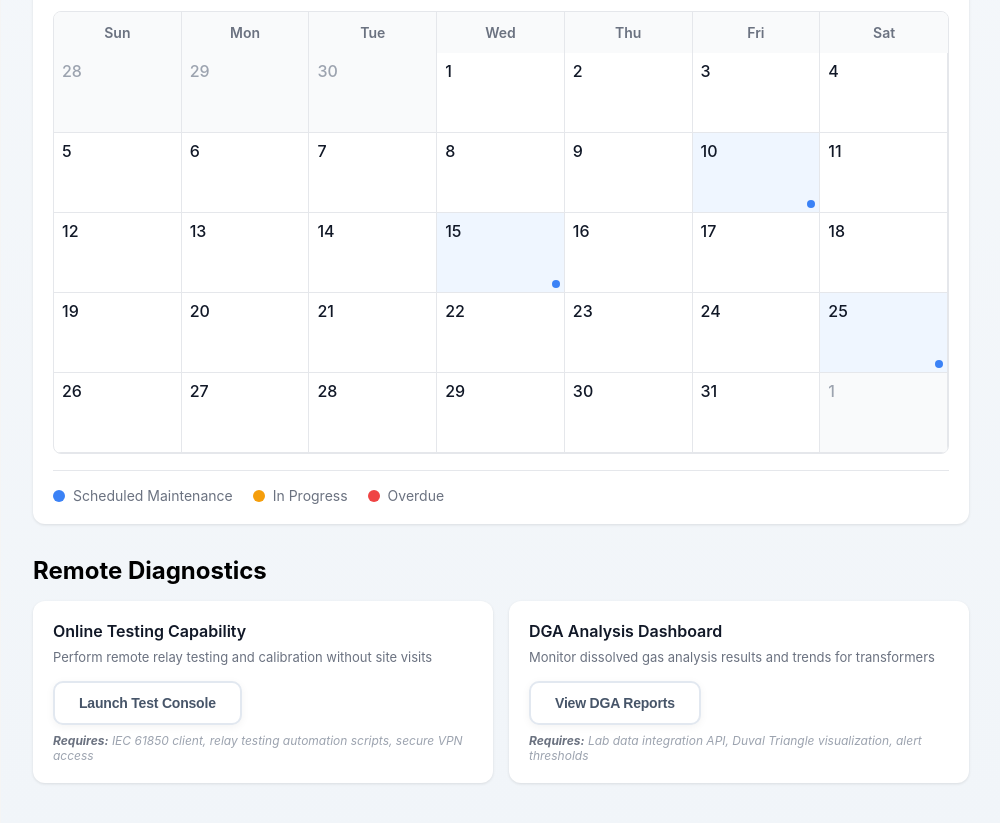
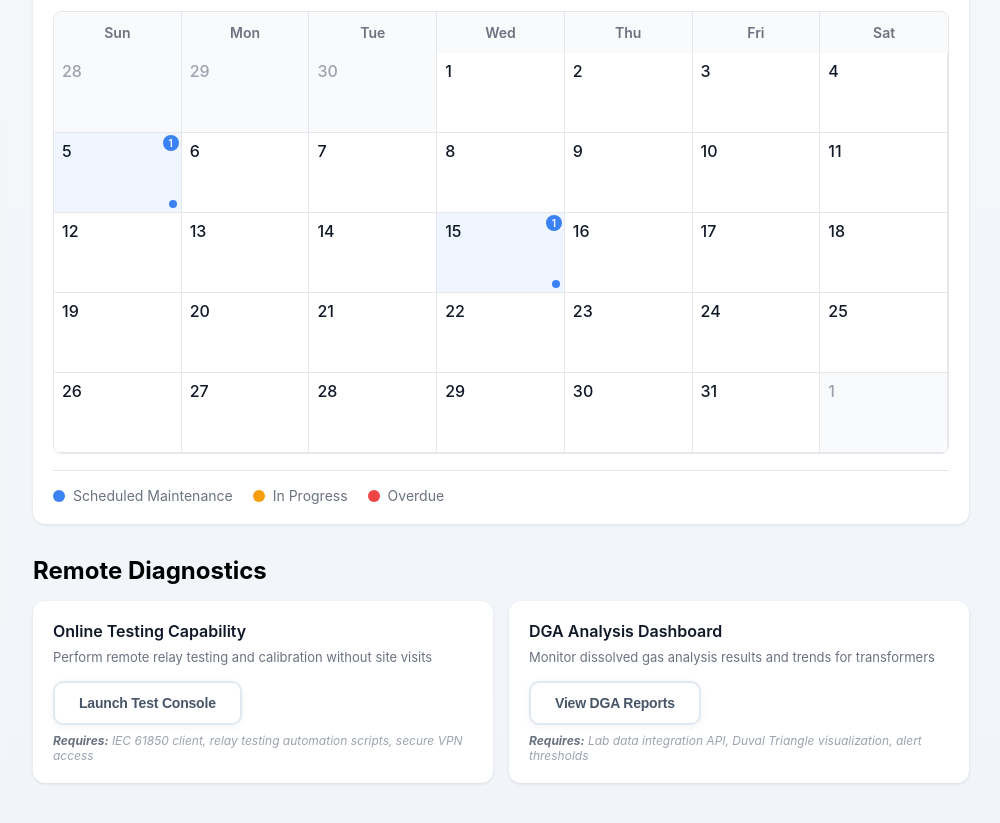
Before and after one commit to Uddhav-Saikia/Digital-Twin-of-EVH-substation-, a React (Create React App) app: page /maintenance in a window 1280 px wide. Shown: the part 1460-2283 px from the top of the page, without its empty margins (279-1279 px from the left). Built offline with nearby package versions, Linux system fonts and the light colour scheme; sample sign-in values are in the browser's storage.

Commit message:
add calendar functionality and day details modal in Maintenance component

```diff
--- a/src/pages/Maintenance.css
+++ b/src/pages/Maintenance.css
@@ -551,3 +551,112 @@
 .dark .modal-actions {
   border-top-color: #374151;
 }
+
+/* Calendar Enhancements */
+.maintenance-count {
+  position: absolute;
+  top: 2px;
+  right: 2px;
+  background: #3b82f6;
+  color: white;
+  font-size: 10px;
+  font-weight: 600;
+  width: 16px;
+  height: 16px;
+  border-radius: 50%;
+  display: flex;
+  align-items: center;
+  justify-content: center;
+}
+
+.calendar-day {
+  position: relative;
+  transition: all 0.2s;
+}
+
+.calendar-day.has-event:hover {
+  background: #e0e7ff;
+  transform: scale(1.05);
+}
+
+.dark .calendar-day.has-event:hover {
+  background: #374151;
+}
+
+/* Day Details Modal Content */
+.day-details-content {
+  max-height: 500px;
+  overflow-y: auto;
+  display: flex;
+  flex-direction: column;
+  gap: 16px;
+}
+
+.day-maintenance-card {
+  background: #f9fafb;
+  border: 1px solid #e5e7eb;
+  border-radius: 8px;
+  padding: 16px;
+}
+
+.dark .day-maintenance-card {
+  background: #374151;
+  border-color: #4b5563;
+}
+
+.day-maintenance-header {
+  display: flex;
+  justify-content: space-between;
+  align-items: start;
+  margin-bottom: 12px;
+}
+
+.day-maintenance-header h4 {
+  font-size: 15px;
+  font-weight: 600;
+  color: #111827;
+  margin: 0 0 4px 0;
+}
+
+.dark .day-maintenance-header h4 {
+  color: #ffffff;
+}
+
+.day-maintenance-header p {
+  font-size: 13px;
+  color: #6b7280;
+  margin: 0;
+}
+
+.dark .day-maintenance-header p {
+  color: #d1d5db;
+}
+
+.day-maintenance-details {
+  display: flex;
+  flex-wrap: wrap;
+  gap: 12px;
+  margin-bottom: 12px;
+}
+
+.detail-item {
+  display: flex;
+  align-items: center;
+  gap: 6px;
+  font-size: 13px;
+}
+
+.detail-label {
+  font-weight: 500;
+  color: #6b7280;
+}
+
+.dark .detail-label {
+  color: #9ca3af;
+}
+
+.day-maintenance-actions {
+  display: flex;
+  gap: 8px;
+  flex-wrap: wrap;
+}
--- a/src/pages/Maintenance.tsx
+++ b/src/pages/Maintenance.tsx
@@ -52,6 +52,10 @@ const Maintenance: React.FC = () => {
   const [showDGADashboard, setShowDGADashboard] = useState(false);
   const [testRunning, setTestRunning] = useState(false);
   const [testLogs, setTestLogs] = useState<string[]>([]);
+
+  // Calendar functionality
+  const [selectedDate, setSelectedDate] = useState<Date | null>(null);
+  const [showDayDetails, setShowDayDetails] = useState(false);
 
   // Persist records and notes to localStorage
   React.useEffect(() => {
@@ -169,35 +173,69 @@ const Maintenance: React.FC = () => {
 
     // Previous month days
     const prevMonthLastDay = new Date(year, month, 0).getDate();
+    const prevMonth = month === 0 ? 11 : month - 1;
+    const prevYear = month === 0 ? year - 1 : year;
+
     for (let i = startingDayOfWeek - 1; i >= 0; i--) {
+      const day = prevMonthLastDay - i;
+      const date = new Date(prevYear, prevMonth, day);
+      const maintenanceCount = getMaintenanceForDate(date).length;
       days.push({
-        day: prevMonthLastDay - i,
+        day,
+        date,
         isCurrentMonth: false,
-        hasEvent: false
+        hasEvent: maintenanceCount > 0,
+        maintenanceCount
       });
     }
 
-    // Current month days
-    const maintenanceDates = [10, 15, 25]; // Sample maintenance dates
+    // Current month days - check actual maintenance records
     for (let day = 1; day <= daysInMonth; day++) {
+      const date = new Date(year, month, day);
+      const maintenanceCount = getMaintenanceForDate(date).length;
       days.push({
         day,
+        date,
         isCurrentMonth: true,
-        hasEvent: maintenanceDates.includes(day)
+        hasEvent: maintenanceCount > 0,
+        maintenanceCount
       });
     }
 
     // Next month days to fill the grid
     const remainingDays = 35 - days.length;
+    const nextMonth = month === 11 ? 0 : month + 1;
+    const nextYear = month === 11 ? year + 1 : year;
+
     for (let day = 1; day <= remainingDays; day++) {
+      const date = new Date(nextYear, nextMonth, day);
+      const maintenanceCount = getMaintenanceForDate(date).length;
       days.push({
         day,
+        date,
         isCurrentMonth: false,
-        hasEvent: false
+        hasEvent: maintenanceCount > 0,
+        maintenanceCount
       });
     }
 
     return days;
+  };
+
+  const getMaintenanceForDate = (date: Date) => {
+    return maintenanceRecords.filter(record => {
+      const recordDate = new Date(record.scheduledDate);
+      return recordDate.getDate() === date.getDate() &&
+             recordDate.getMonth() === date.getMonth() &&
+             recordDate.getFullYear() === date.getFullYear();
+    });
+  };
+
+  const handleDayClick = (dayInfo: any) => {
+    if (dayInfo.hasEvent) {
+      setSelectedDate(dayInfo.date);
+      setShowDayDetails(true);
+    }
   };
 
   const handleStartWork = (id: string) => {
@@ -435,9 +473,16 @@ const Maintenance: React.FC = () => {
                 <div
                   key={index}
                   className={`calendar-day ${dayInfo.isCurrentMonth ? 'current-month' : 'other-month'} ${dayInfo.hasEvent ? 'has-event' : ''}`}
+                  onClick={() => handleDayClick(dayInfo)}
+                  style={{ cursor: dayInfo.hasEvent ? 'pointer' : 'default' }}
                 >
                   <span className="day-number">{dayInfo.day}</span>
-                  {dayInfo.hasEvent && <div className="event-dot"></div>}
+                  {dayInfo.hasEvent && (
+                    <>
+                      <div className="event-dot"></div>
+                      <span className="maintenance-count">{dayInfo.maintenanceCount}</span>
+                    </>
+                  )}
                 </div>
               ))}
             </div>
@@ -890,6 +935,89 @@ const Maintenance: React.FC = () => {
         </div>
       )}
 
+      {/* Day Details Modal */}
+      {showDayDetails && selectedDate && (
+        <div className="modal-overlay">
+          <div className="modal-content">
+            <div className="modal-header">
+              <h3>Maintenance on {selectedDate.toLocaleDateString('en-US', { weekday: 'long', year: 'numeric', month: 'long', day: 'numeric' })}</h3>
+              <button className="modal-close" onClick={() => setShowDayDetails(false)}>×</button>
+            </div>
+            <div className="day-details-content">
+              {getMaintenanceForDate(selectedDate).map((record) => (
+                <div key={record.id} className="day-maintenance-card">
+                  <div className="day-maintenance-header">
+                    <div>
+                      <h4>{record.assetId} - {record.assetType}</h4>
+                      <p>{record.description}</p>
+                    </div>
+                    <div className="maintenance-status">
+                      {getStatusIcon(record.status)}
+                      <span className={`status-text ${record.status}`}>{record.status}</span>
+                    </div>
+                  </div>
+                  <div className="day-maintenance-details">
+                    <div className="detail-item">
+                      <span className="detail-label">Type:</span>
+                      <span className={`maintenance-type ${record.type}`}>
+                        {record.type.charAt(0).toUpperCase() + record.type.slice(1)}
+                      </span>
+                    </div>
+                    <div className="detail-item">
+                      <span className="detail-label">Priority:</span>
+                      <span className={`priority-badge ${getPriorityClass(record.priority)}`}>
+                        {record.priority.charAt(0).toUpperCase() + record.priority.slice(1)}
+                      </span>
+                    </div>
+                    {record.technician && (
+                      <div className="detail-item">
+                        <span className="detail-label">Technician:</span>
+                        <span>{record.technician}</span>
+                      </div>
+                    )}
+                  </div>
+                  <div className="day-maintenance-actions">
+                    {record.status === 'scheduled' && (
+                      <>
+                        <button className="btn-secondary" onClick={() => {
+                          handleStartWork(record.id);
+                          setShowDayDetails(false);
+                        }}>Start Work</button>
+                        <button className="btn-secondary" onClick={() => {
+                          handleDeleteRecord(record.id);
+                          setShowDayDetails(false);
+                        }}>Delete</button>
+                      </>
+                    )}
+                    {record.status === 'in-progress' && (
+                      <>
+                        <button className="btn-secondary" onClick={() => {
+                          setShowDayDetails(false);
+                          handleOpenNoteModal(record.id);
+                        }}>Add Notes</button>
+                        <button className="btn-primary" onClick={() => {
+                          handleMarkComplete(record.id);
+                          setShowDayDetails(false);
+                        }}>Mark Complete</button>
+                      </>
+                    )}
+                    {record.status === 'completed' && (
+                      <button className="btn-secondary" onClick={() => {
+                        setShowDayDetails(false);
+                        setShowReportId(record.id);
+                      }}>View Report</button>
+                    )}
+                  </div>
+                </div>
+              ))}
+            </div>
+            <div className="modal-actions">
+              <button className="btn-primary" onClick={() => setShowDayDetails(false)}>Close</button>
+            </div>
+          </div>
+        </div>
+      )}
+
     </div>
   );
 };
```
